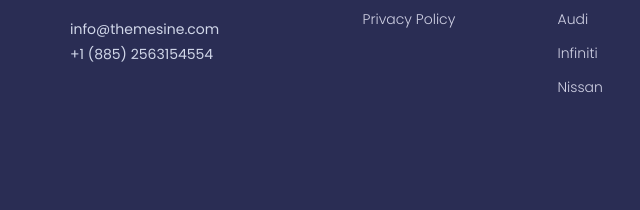
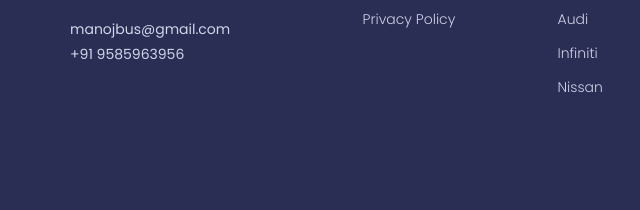
Before and after one commit to shanmuga008/manojbus, a plain HTML site: page index.html in a window 1280 px wide. Shown: the part 5493-5703 px from the top of the page, 0-640 px from the left. Drawn offline with nearby package versions, Linux system fonts and the light colour scheme.

Commit message:
phone no updated

```diff
--- a/index.html
+++ b/index.html
@@ -714,8 +714,8 @@
 									Ased do eiusm tempor incidi ut labore et dolore magnaian aliqua. Ut enim ad minim veniam.
 								</p>
 								<div class="footer-contact">
-									<p>info@themesine.com</p>
-									<p>+1 (885) 2563154554</p>
+									<p>manojbus@gmail.com</p>
+									<p>+91 9585963956</p>
 								</div>
 							</div>
 						</div>
```
Also changed, not shown: assets/logo/favicon.png.
